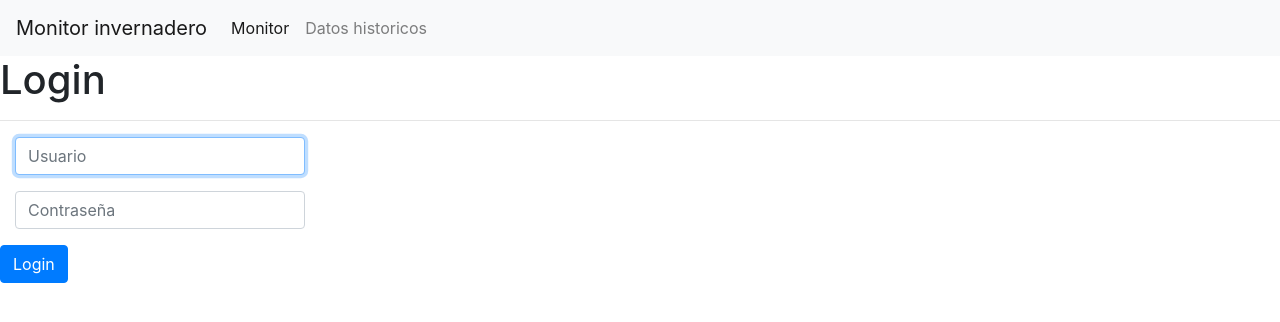
After one commit to JoseDRamirezM/Proyecto_redes_IoT, a Django app: page /login in a window 1280 px wide. The commit adds this page. Shown: the top 322 px of the page. Run offline with Django 3.2, Linux system fonts and the light colour scheme; some libraries are stand-ins or nearby versions.

Commit message:
Login y argon2

```diff
--- a/monitor/Invernadero/models.py
+++ b/monitor/Invernadero/models.py
@@ -1,6 +1,9 @@
+from django.contrib.auth.models import AbstractUser
 from django.db import models
 
 # Create your models here.
+
+
 class Lectura(models.Model):
     temperatura = models.CharField(max_length=10)
     humedad = models.CharField(max_length=10)
--- a/monitor/Invernadero/templates/invernadero/error.html
+++ b/monitor/Invernadero/templates/invernadero/error.html
@@ -1,5 +1,9 @@
 {% extends "invernadero/layout.html" %}
 
 {% block message %}
-    <h2>{{mensaje}}</h2>
+    <div>
+        <h2>{{mensaje}}</h2>
+        <hr>
+        <a href="{% url  'invernadero:historico' %}">Ver datos historicos</a>
+    </div>
 {% endblock %}
--- a/monitor/Invernadero/templates/invernadero/historico.html
+++ b/monitor/Invernadero/templates/invernadero/historico.html
@@ -8,7 +8,6 @@
     <div>
         <h2>Datos historicos</h2>
         <p style="text-align: center;">{{fecha}}</p>
-        <a href="{% url 'invernadero:index'%}">Volver al monitor</a>
     </div>
 
 
--- a/monitor/Invernadero/templates/invernadero/index.html
+++ b/monitor/Invernadero/templates/invernadero/index.html
@@ -2,7 +2,7 @@
 
 
 {% block update %}
-    <meta http-equiv='refresh' content='0.5'>
+    <meta http-equiv='refresh' content='1'>
 {% endblock %}
 
 {% block title %}
@@ -13,10 +13,6 @@
     <div>
         <h2>Monitor de invernadero</h2>
         <p style="text-align: center;">{{fecha}}</p>
-    </div>
-
-    <div>
-        <a href="{% url 'invernadero:historico'%}">Ver datos historicos</a>
     </div>
 
 {% endblock %}
--- a/monitor/Invernadero/urls.py
+++ b/monitor/Invernadero/urls.py
@@ -1,4 +1,6 @@
 from django.urls import path
+from django.contrib.auth.views import auth_login, logout_then_login
+
 
 from . import views
 
@@ -6,5 +8,7 @@ app_name = "invernadero"
 
 urlpatterns = [
     path("", views.index, name="index"),
-    path("historico", views.historico, name="historico")
+    path("historico", views.historico, name="historico"),
+    path("login", views.login_view, name="login"),
+    path("logout", views.logout_view, name="logout")
 ]
--- a/monitor/Invernadero/views.py
+++ b/monitor/Invernadero/views.py
@@ -1,4 +1,7 @@
+from django.contrib.auth import authenticate, login, logout
+from django.http import HttpResponse, HttpResponseRedirect
 from django.shortcuts import render
+from django.urls import reverse
 from .models import Lectura
 from . import util
 from serial.serialutil import SerialException
@@ -6,32 +9,66 @@ from serial.serialutil import SerialException
 from .models import Lectura
 
 # Create your views here.
+
+
 def index(request):
-    try:
-        datos = util.leer_datos()
-        lectura = Lectura(temperatura=float(datos[0]),
-                        humedad=float(datos[1]), intensidad_luz=float(datos[2]),
-                        datetime=util.get_datetime())
-        lectura.save()
-        return render(request, "invernadero/index.html", {
-            "datos": util.leer_datos(), "fecha": util.get_date()
-        })
-    except SerialException:
-        return render(request, "invernadero/error.html", {
-            "mensaje": "Asegurese de que el dispositivo este conectado"
-        })
-    except:
-        return render(request, "invernadero/error.html", {
-            "mensaje": "Algo salio mal :("
-        })
+    if not request.user.is_authenticated:
+        return HttpResponseRedirect(reverse("invernadero:login"))
+    else:
+        try:
+            datos = util.leer_datos()
+            lectura = Lectura(temperatura=float(datos[0]),
+                              humedad=float(datos[1]), intensidad_luz=float(datos[2]),
+                              datetime=util.get_datetime())
+            lectura.save()
+            return render(request, "invernadero/index.html", {
+                "datos": util.leer_datos(), "fecha": util.get_date()
+            })
+        except SerialException:
+            return render(request, "invernadero/error.html", {
+                "mensaje": "Asegurese de que el dispositivo este conectado"
+            })
+        except:
+            return render(request, "invernadero/error.html", {
+                "mensaje": "Algo salio mal :("
+            })
+
 
 def historico(request):
-    try:
-        lecturas = Lectura.objects.all().order_by('-id')[:10]
-        return render(request, "invernadero/historico.html", {
-            "datos": lecturas, "fecha": util.get_date()
-        })
-    except:
-        return render(request, "invernadero/error.html", {
-            "mensaje": "Algo salio mal :("
-        })
+    if not request.user.is_authenticated:
+        return HttpResponseRedirect(reverse("invernadero:login"))
+    else:
+        try:
+            lecturas = Lectura.objects.all().order_by('-id')[:30]
+            return render(request, "invernadero/historico.html", {
+                "datos": lecturas, "fecha": util.get_date()
+            })
+        except:
+            return render(request, "invernadero/error.html", {
+                "mensaje": "Algo salio mal :("
+            })
+
+
+def login_view(request):
+    if request.method == "POST":
+
+        username = request.POST["username"]
+        password = request.POST["password"]
+        user = authenticate(request, username=username, password=password)
+
+        if user is not None:
+            login(request, user)
+            return HttpResponseRedirect(reverse("invernadero:index"))
+        else:
+            return render(request, "login.html", {
+                "message": "Credenciales no válidas"
+            })
+    else:
+        return render(request, "login.html")
+
+
+def logout_view(request):
+    logout(request)
+    return render(request, "login.html", {
+        "message": "Sesión cerrada."
+    })
--- a/monitor/monitor/urls.py
+++ b/monitor/monitor/urls.py
@@ -16,7 +16,8 @@ Including another URLconf
 from django.contrib import admin
 from django.urls import include, path
 
+
 urlpatterns = [
     path('admin/', admin.site.urls),
-    path("", include("Invernadero.urls"))
+    path("", include("Invernadero.urls")),
 ]
--- /dev/null
+++ b/monitor/templates/layout.html
@@ -0,0 +1,44 @@
+
+<!DOCTYPE html>
+<html lang="en">
+    <head>
+        <title>{% block title %}Login{% endblock %}</title>
+        <link rel="stylesheet" href="https://maxcdn.bootstrapcdn.com/bootstrap/4.0.0/css/bootstrap.min.css" integrity="sha384-Gn5384xqQ1aoWXA+058RXPxPg6fy4IWvTNh0E263XmFcJlSAwiGgFAW/dAiS6JXm" crossorigin="anonymous">
+    </head>
+    <body>
+        <nav class="navbar navbar-expand-lg navbar-light bg-light">
+            <a class="navbar-brand" href="#">Monitor invernadero</a>
+            <button class="navbar-toggler" type="button" data-toggle="collapse" data-target="#navbarSupportedContent" aria-controls="navbarSupportedContent" aria-expanded="false" aria-label="Toggle navigation">
+              <span class="navbar-toggler-icon"></span>
+            </button>
+
+            <div class="collapse navbar-collapse" id="navbarSupportedContent">
+              <ul class="navbar-nav mr-auto">
+                <li class="nav-item active">
+                  <a class="nav-link" href="{% url 'invernadero:index' %}">Monitor <span class="sr-only">(current)</span></a>
+                </li>
+                <li class="nav-item">
+                  <a class="nav-link" href="{% url 'invernadero:historico' %}">Datos historicos </a>
+                </li>
+                {% if request.user.is_authenticated %}
+                <li class="nav-item">
+                    <a class="nav-link" href="{% url 'invernadero:logout' %}">Cerrar sesión </a>
+                </li>
+                {% endif %}
+              </ul>
+            </div>
+        </nav>
+
+        <h1>Login</h1>
+
+
+        <hr>
+
+        {% block body %}
+        {% endblock %}
+
+        <script src="https://code.jquery.com/jquery-3.2.1.slim.min.js" integrity="sha384-KJ3o2DKtIkvYIK3UENzmM7KCkRr/rE9/Qpg6aAZGJwFDMVNA/GpGFF93hXpG5KkN" crossorigin="anonymous"></script>
+        <script src="https://cdnjs.cloudflare.com/ajax/libs/popper.js/1.12.9/umd/popper.min.js" integrity="sha384-ApNbgh9B+Y1QKtv3Rn7W3mgPxhU9K/ScQsAP7hUibX39j7fakFPskvXusvfa0b4Q" crossorigin="anonymous"></script>
+        <script src="https://maxcdn.bootstrapcdn.com/bootstrap/4.0.0/js/bootstrap.min.js" integrity="sha384-JZR6Spejh4U02d8jOt6vLEHfe/JQGiRRSQQxSfFWpi1MquVdAyjUar5+76PVCmYl" crossorigin="anonymous"></script>
+    </body>
+</html>
--- /dev/null
+++ b/monitor/templates/login.html
@@ -0,0 +1,26 @@
+{% extends "layout.html" %}
+
+{% block body %}
+        <div>
+            {% if message %}
+                <div class="alert alert-info" role="alert">
+                    {{ message }}
+                </div>
+            {% endif %}
+
+            <form action="{% url 'invernadero:login' %}" method="post">
+                {% csrf_token %}
+                <div class="form-group" >
+                    <div class="col-md-3">
+                        <input autofocus class="form-control" type="text" name="username" placeholder="Usuario">
+                    </div>
+                </div>
+                <div class="form-group">
+                    <div class="col-md-3" >
+                        <input class="form-control" type="password" name="password" placeholder="Contraseña">
+                    </div>
+                </div>
+                <input class="btn btn-primary" type="submit" value="Login">
+            </form>
+
+{% endblock %}
```
Also changed, not shown: monitor/Invernadero/templates/invernadero/layout.html (+23 -0 lines), monitor/monitor/settings.py (+17 -4 lines), monitor/invernadero_models.png (added), monitor/monitor_models.png (added).
